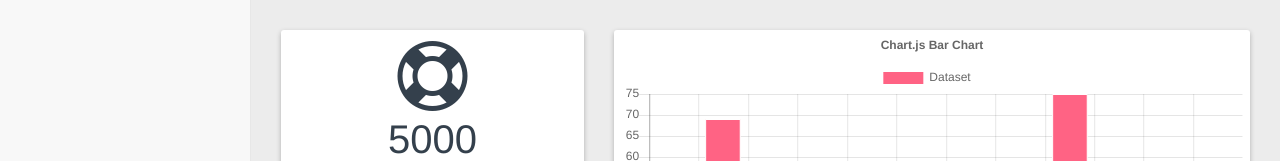
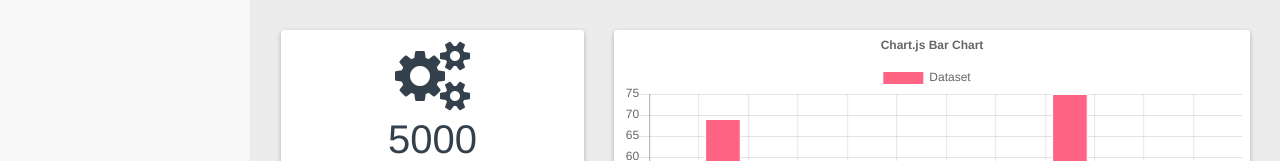
Before and after one commit to info-valiance/digifii-dashboard, a plain HTML site: page pages/dashboard.html in a window 1280 px wide. Shown: the part 213-374 px from the top of the page. Drawn offline with Linux system fonts and the light colour scheme.

Commit message:
Icon change

```diff
--- a/pages/dashboard.html
+++ b/pages/dashboard.html
@@ -204,7 +204,7 @@
                         <div class="panel-heading">
                             <div class="row">
                                 <div class="text-center">
-                                    <i class="fa fa-support fa-5x"></i>
+                                    <i class="fa fa-cogs fa-5x"></i>
                                 </div>
                             </div>
 							<div class="row">
```
